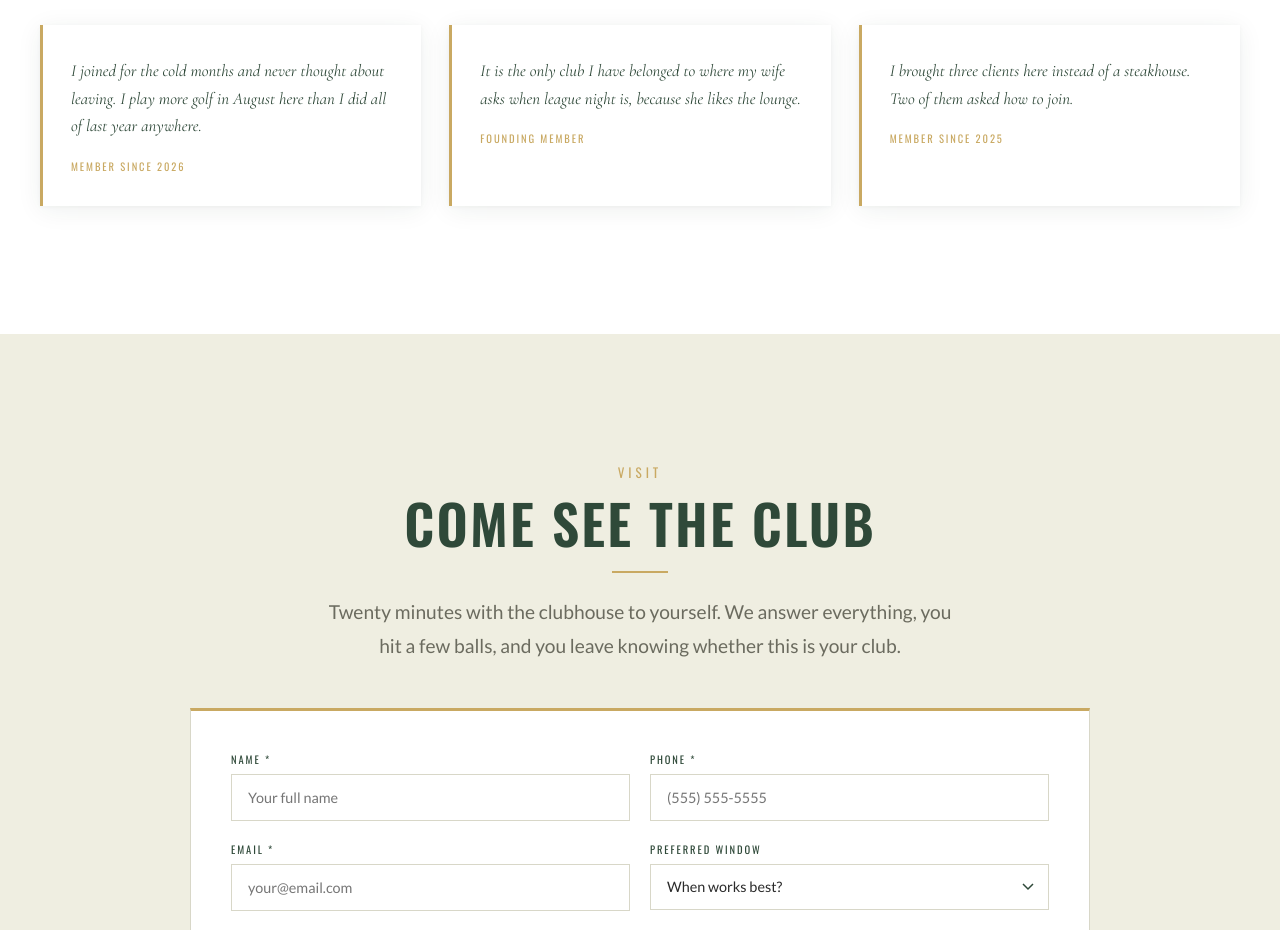
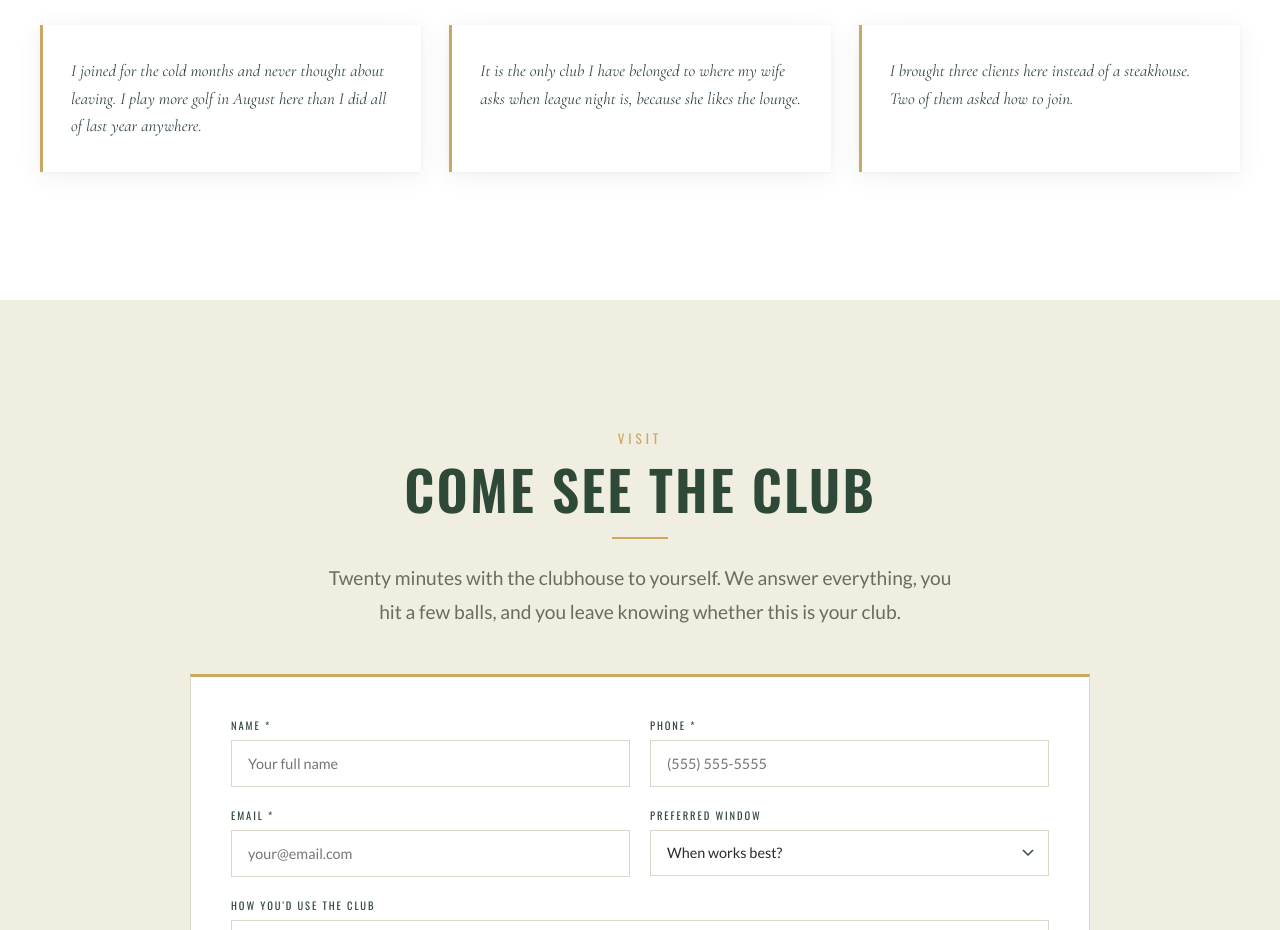
Before and after one commit to UrbanLinksGolfClub/Urban-Links-v3, a website: page index.html in a window 1280 px wide. Shown: the part 4600-5530 px from the top of the page. Drawn offline with nearby package versions, Linux system fonts and the light colour scheme.

Commit message:
Remove attribution lines from testimonials, quote text only

```diff
--- a/index.html
+++ b/index.html
@@ -241,15 +241,12 @@
     <div class="testimonial-grid">
       <div class="testimonial-card">
         <p>I joined for the cold months and never thought about leaving. I play more golf in August here than I did all of last year anywhere.</p>
-        <cite>Member since 2026</cite>
       </div>
       <div class="testimonial-card">
         <p>It is the only club I have belonged to where my wife asks when league night is, because she likes the lounge.</p>
-        <cite>Founding member</cite>
       </div>
       <div class="testimonial-card">
         <p>I brought three clients here instead of a steakhouse. Two of them asked how to join.</p>
-        <cite>Member since 2025</cite>
       </div>
     </div>
   </div>
```
